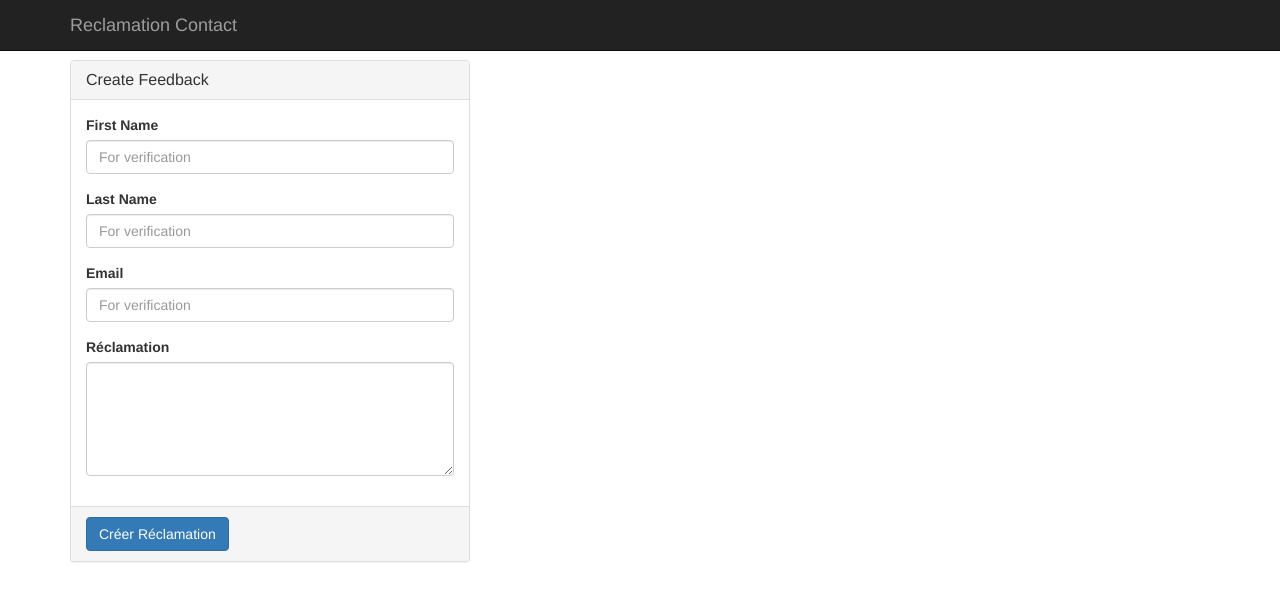
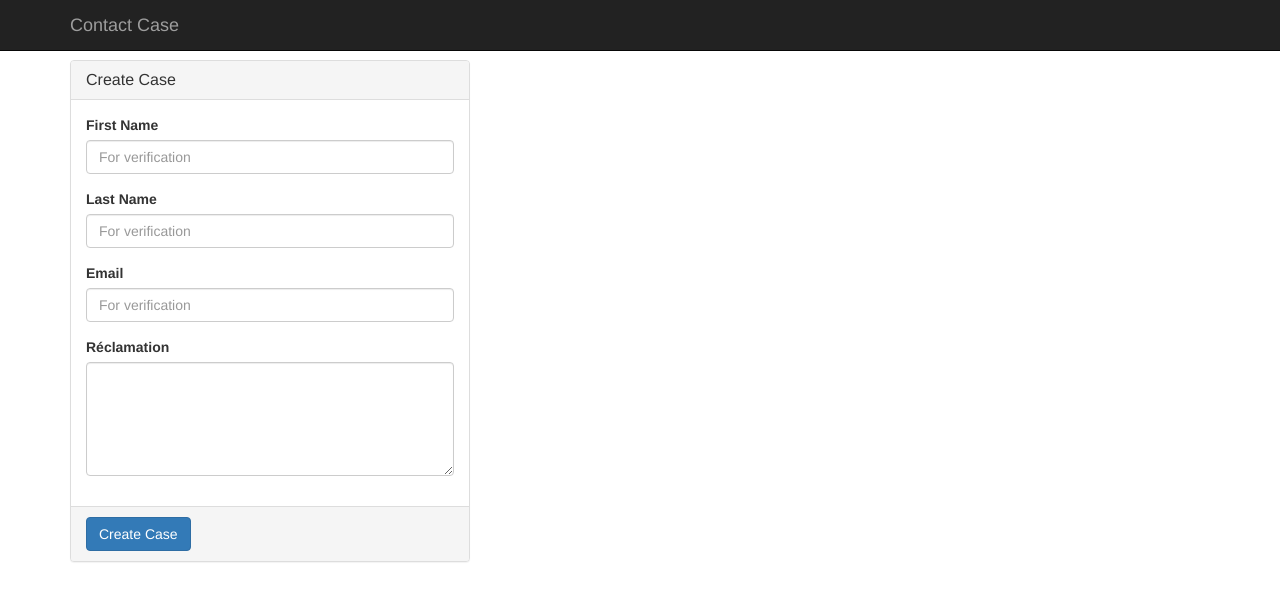
Before and after one commit to Marwen1996/marwen, a website: page public/index.html in a window 1280 px wide. Drawn offline with nearby package versions, Linux system fonts and the light colour scheme.

Commit message:
Update index.html

```diff
--- a/public/index.html
+++ b/public/index.html
@@ -4,7 +4,7 @@
     <meta charset="utf-8">
     <meta http-equiv="X-UA-Compatible" content="IE=edge">
     <meta name="viewport" content="width=device-width, initial-scale=1">
-    <title>Contact Réclamation</title>
+    <title>Contact Case</title>
     <link rel="stylesheet" href="//maxcdn.bootstrapcdn.com/bootstrap/3.3.5/css/bootstrap.min.css">
     <script src="//code.jquery.com/jquery-1.11.3.min.js"></script>
     <style>
@@ -67,7 +67,7 @@
     <nav class="navbar navbar-inverse navbar-fixed-top">
         <div class="container">
             <div class="navbar-header">
-                <a class="navbar-brand" href="/">Reclamation Contact</a>
+                <a class="navbar-brand" href="/">Contact Case</a>
             </div>
         </div>
     </nav>
@@ -76,7 +76,7 @@
         <form id="phoneChangerForm" action="/update" method="post" style="width: 400px">
             <div class="panel panel-default">
                 <div class="panel-heading">
-                    <h3 class="panel-title">Create Feedback</h3>
+                    <h3 class="panel-title">Create Case</h3>
                 </div>
                 <div class="panel-body">
                     <div class="form-group">
@@ -106,7 +106,7 @@
                         <span class="sr-only">Error:</span>
                         <span id="errorMessage"></span>
                     </div>
-                    <button type="submit" class="btn btn-primary">Créer Réclamation</button>
+                    <button type="submit" class="btn btn-primary">Create Case</button>
                 </div>
             </div>
         </form>
```
